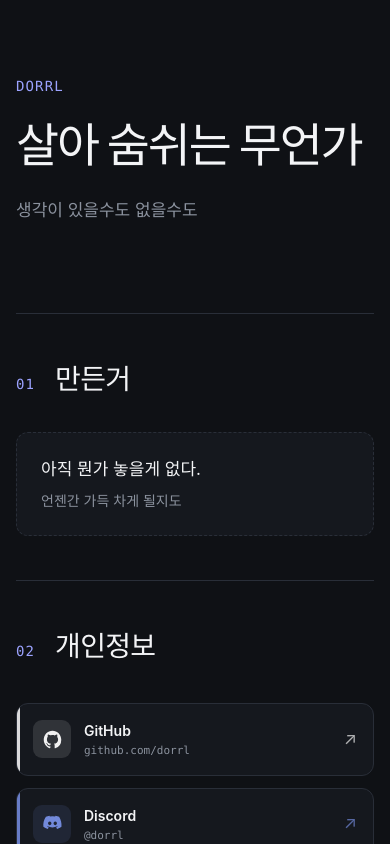
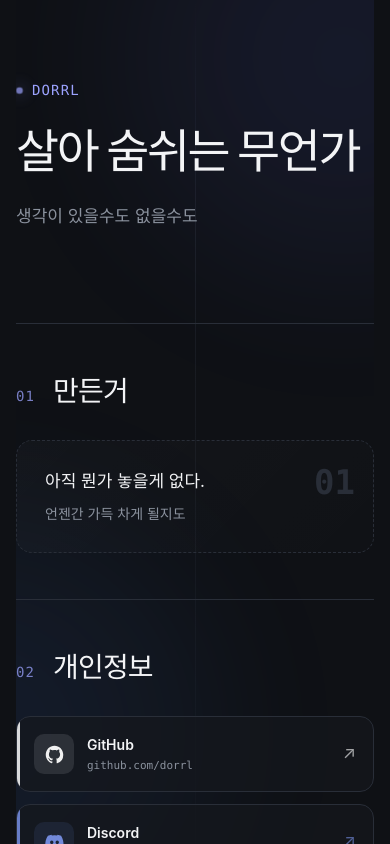
Before and after one commit to dorrl/dorrl, a React (Vite) app: page / in a window 390 px wide. Shown: the top 844 px of the page. Built offline with nearby package versions, Linux system fonts and the light colour scheme.

Commit message:
style: add entrance motion and polish layout

```diff
--- a/src/App.css
+++ b/src/App.css
@@ -1,31 +1,45 @@
 #root { min-height: 100svh; }
-.site { width:min(900px,calc(100% - 40px)); margin:0 auto; padding:96px 0 40px; box-sizing:border-box; }
-.hero { padding:48px 0 96px; }
+.site { position:relative; width:min(920px,calc(100% - 40px)); margin:0 auto; padding:96px 0 40px; box-sizing:border-box; overflow:hidden; }
+.site::before { content:''; position:absolute; top:0; left:50%; width:1px; height:100%; background:linear-gradient(180deg,transparent,var(--border) 18%,transparent 82%); opacity:.45; pointer-events:none; }
+.ambient { position:absolute; width:420px; height:420px; border-radius:50%; filter:blur(90px); opacity:.09; pointer-events:none; animation:float 12s ease-in-out infinite; }
+.ambient-one { top:-180px; right:-160px; background:#6875ff; }
+.ambient-two { top:520px; left:-240px; background:#4d8cff; animation-delay:-5s; }
+.hero { position:relative; padding:56px 0 104px; animation:rise .8s cubic-bezier(.2,.7,.2,1) both; }
 .eyebrow,.section-number { margin:0; color:var(--accent); font-family:var(--mono); font-size:14px; letter-spacing:.08em; }
-.eyebrow { margin-bottom:24px; text-transform:uppercase; }
-.hero h1 { max-width:760px; margin:0; color:var(--text-h); font-size:clamp(42px,7vw,72px); line-height:1.05; letter-spacing:-.045em; font-weight:650; }
+.eyebrow { display:inline-flex; align-items:center; gap:9px; margin-bottom:26px; text-transform:uppercase; }
+.eyebrow::before { content:''; width:7px; height:7px; border-radius:50%; background:var(--accent); box-shadow:0 0 18px var(--accent); animation:pulse 2s ease-in-out infinite; }
+.hero h1 { max-width:760px; margin:0; color:var(--text-h); font-size:clamp(42px,7vw,72px); line-height:1.05; letter-spacing:-.05em; font-weight:650; }
 .intro { margin-top:28px; color:var(--text); font-size:19px; }
-.links { display:grid; grid-template-columns:repeat(4,minmax(0,1fr)); gap:12px; margin-top:36px; }
-.link-card { position:relative; display:flex; align-items:center; min-width:0; gap:13px; padding:16px; border:1px solid var(--border); border-radius:12px; color:var(--text-h); background:var(--surface); text-decoration:none; overflow:hidden; transition:border-color .2s ease,transform .2s ease,background .2s ease,box-shadow .2s ease; }
+.section { position:relative; padding:60px 0; border-top:1px solid var(--border); animation:rise .8s cubic-bezier(.2,.7,.2,1) both; animation-delay:.12s; }
+.section.about { animation-delay:.22s; }
+.section-heading { display:flex; align-items:baseline; gap:18px; margin-bottom:28px; }
+.section-number { opacity:.75; }
+.section-heading h2 { margin:0; color:var(--text-h); font-size:28px; font-weight:600; letter-spacing:-.03em; }
+.empty-projects { position:relative; padding:40px; border:1px dashed var(--border); border-radius:16px; background:linear-gradient(135deg,rgba(255,255,255,.025),rgba(255,255,255,.008)); }
+.empty-projects::after { content:'01'; position:absolute; right:28px; top:22px; color:var(--border); font-family:var(--mono); font-size:48px; font-weight:700; }
+.empty-projects p { margin:0; color:var(--text-h); font-size:17px; }
+.empty-projects span { display:block; margin-top:9px; color:var(--text); font-size:14px; }
+.links { display:grid; grid-template-columns:repeat(4,minmax(0,1fr)); gap:12px; }
+.link-card { position:relative; display:flex; align-items:center; min-width:0; gap:13px; padding:17px; border:1px solid var(--border); border-radius:14px; color:var(--text-h); background:rgba(21,24,30,.72); text-decoration:none; overflow:hidden; transition:border-color .25s ease,transform .25s ease,background .25s ease,box-shadow .25s ease; }
 .link-card::before { content:''; position:absolute; inset:0 auto 0 0; width:3px; background:var(--link-color); opacity:.9; }
-.link-card:hover { border-color:var(--link-color); background:var(--accent-bg); transform:translateY(-2px); box-shadow:0 8px 24px rgba(0,0,0,.18); }
+.link-card:hover { border-color:var(--link-color); background:rgba(255,255,255,.035); transform:translateY(-4px); box-shadow:0 14px 34px rgba(0,0,0,.22); }
+.link-card:active { transform:translateY(-1px); }
 .link-card--github { --link-color:#f0f0f0; }
 .link-card--discord { --link-color:#7289da; }
 .link-card--youtube { --link-color:#ff4d5a; }
 .link-card--email { --link-color:#e6a85c; }
-.link-icon { display:grid; flex:0 0 38px; width:38px; height:38px; place-items:center; border-radius:9px; color:var(--link-color); background:color-mix(in srgb,var(--link-color) 12%,transparent); }
+.link-icon { display:grid; flex:0 0 40px; width:40px; height:40px; place-items:center; border-radius:10px; color:var(--link-color); background:color-mix(in srgb,var(--link-color) 11%,transparent); }
 .link-icon svg { width:21px; height:21px; fill:currentColor; }
-.link-content { display:flex; min-width:0; flex-direction:column; gap:2px; }
+.link-content { display:flex; min-width:0; flex-direction:column; gap:3px; }
 .link-content strong { font-size:14px; font-weight:600; }
 .link-content small { max-width:100%; overflow:hidden; color:var(--text); font-family:var(--mono); font-size:11px; line-height:1.4; text-overflow:ellipsis; white-space:nowrap; }
-.link-arrow { margin-left:auto; color:var(--link-color); font-size:17px; opacity:.7; }
-.section { padding:56px 0; border-top:1px solid var(--border); }
-.section-heading { display:flex; align-items:baseline; gap:20px; margin-bottom:32px; }
-.section-heading h2 { margin:0; color:var(--text-h); font-size:28px; font-weight:600; letter-spacing:-.025em; }
-.empty-projects { padding:36px; border:1px dashed var(--border); border-radius:12px; background:var(--surface); }
-.empty-projects p { margin:0; color:var(--text-h); font-size:17px; }
-.empty-projects span { display:block; margin-top:8px; color:var(--text); font-size:14px; }
-footer { display:flex; justify-content:space-between; gap:20px; padding-top:32px; border-top:1px solid var(--border); color:var(--text); font-family:var(--mono); font-size:12px; }
+.link-arrow { margin-left:auto; color:var(--link-color); font-size:17px; opacity:.65; transition:transform .25s ease,opacity .25s ease; }
+.link-card:hover .link-arrow { opacity:1; transform:translate(2px,-2px); }
+footer { display:flex; justify-content:space-between; gap:20px; padding-top:32px; border-top:1px solid var(--border); color:var(--text); font-family:var(--mono); font-size:12px; animation:rise .8s cubic-bezier(.2,.7,.2,1) .3s both; }
+@keyframes rise { from { opacity:0; transform:translateY(20px); } to { opacity:1; transform:none; } }
+@keyframes float { 0%,100% { transform:translate3d(0,0,0); } 50% { transform:translate3d(20px,28px,0); } }
+@keyframes pulse { 0%,100% { opacity:.55; transform:scale(.85); } 50% { opacity:1; transform:scale(1.15); } }
 @media (max-width:900px) { .links { grid-template-columns:repeat(2,minmax(0,1fr)); } }
 @media (max-width:520px) { .links { grid-template-columns:1fr; } }
-@media (max-width:640px) { .site{width:min(100% - 32px,900px);padding-top:40px}.hero{padding:36px 0 72px}.hero h1{font-size:clamp(38px,12vw,54px)}.intro{font-size:17px}.section{padding:44px 0}.empty-projects{padding:24px}footer{flex-direction:column;gap:8px} }
+@media (max-width:640px) { .site{width:min(100% - 32px,920px);padding-top:40px}.hero{padding:36px 0 76px}.hero h1{font-size:clamp(38px,12vw,54px)}.intro{font-size:17px}.section{padding:46px 0}.empty-projects{padding:28px}.empty-projects::after{font-size:34px;right:18px;top:16px}footer{flex-direction:column;gap:8px} }
+@media (prefers-reduced-motion:reduce) { *,*::before,*::after { animation-duration:.01ms !important; animation-iteration-count:1 !important; transition-duration:.01ms !important; } }
--- a/src/App.tsx
+++ b/src/App.tsx
@@ -22,7 +22,7 @@ function LinkIcon({ type }: { type: string }) {
 
 function App() {
   return (
-    <main className="site">
+    <main className="site"><div className="ambient ambient-one" aria-hidden="true" /><div className="ambient ambient-two" aria-hidden="true" />
       <header className="hero">
         <p className="eyebrow">dorrl</p>
         <h1>살아 숨쉬는 무언가</h1>
```
